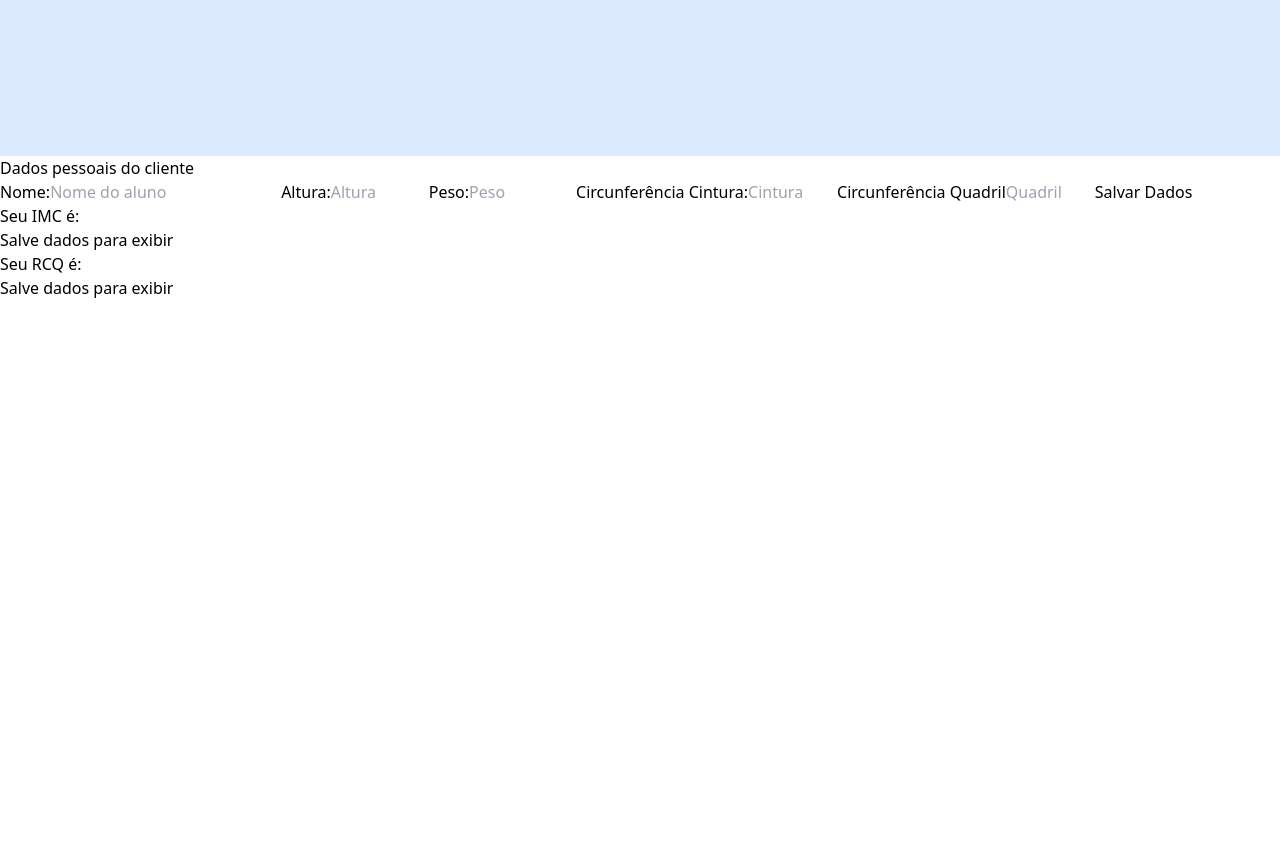
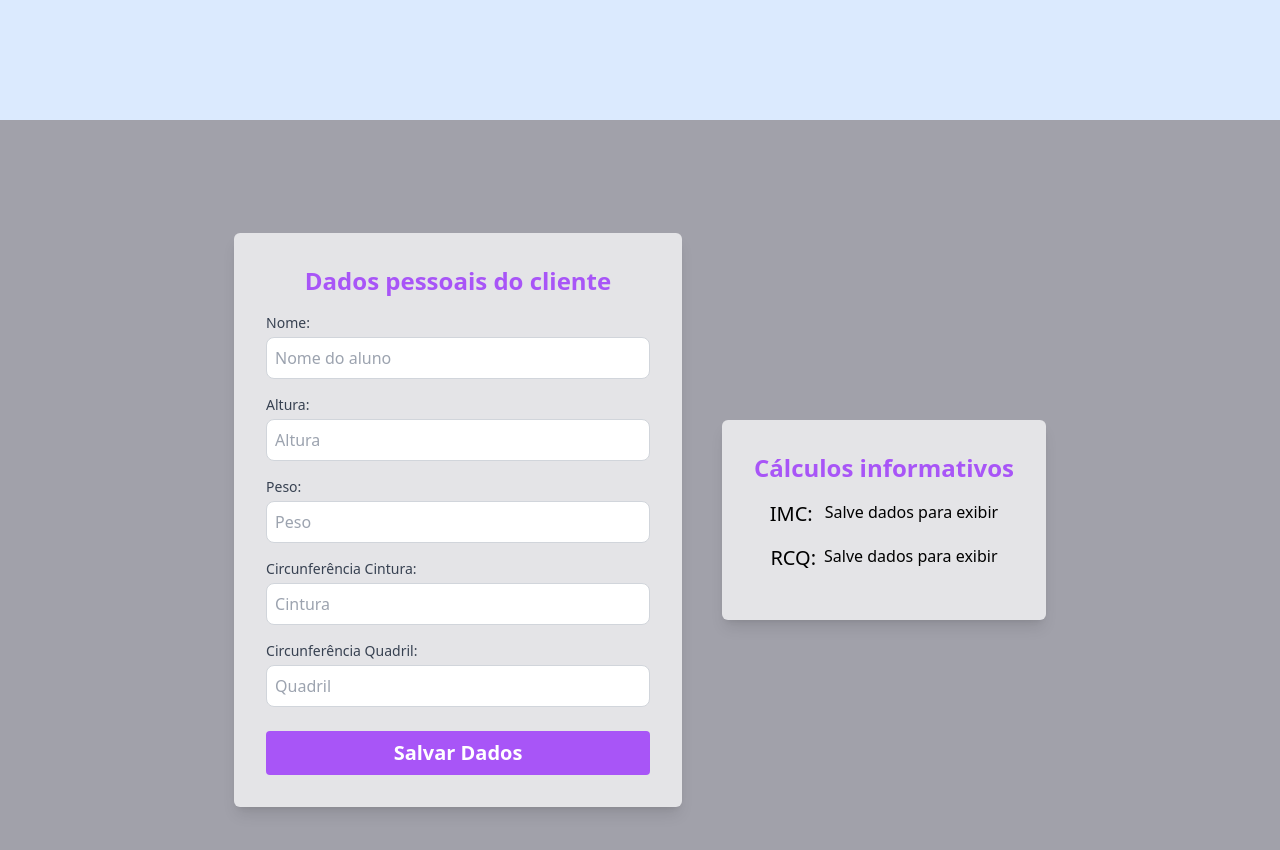
Before and after one commit to alissonsuassuna/app-academia-front, a React (Vite) app in the folder Front-End/: page / in a window 1280 px wide. Shown: the part 680-1530 px from the top of the page. Before the commit the page ends 980 px from the top, so only its background shows below. Built offline with nearby package versions, Linux system fonts and the light colour scheme.

Commit message:
pastas pages e components +  estilo no PersonalDataForm

```diff
--- a/Front-End/src/App.jsx
+++ b/Front-End/src/App.jsx
@@ -1,12 +1,14 @@
 import { useState } from 'react'
-import UserDataForm from './components/UserDataForm'
-import PersonalDataForm from './components/PersonalDataForm'
+import UserDataForm from './pages/UserDataForm'
+import PersonalDataForm from './pages/PersonalDataForm'
+import PageTest from './pages/PageTest'
+
 
 function App() {
 
   return (
     <>
-      <h1 className="text-3xl">Jesus te ama</h1>
+      {/* <h1 className="text-3xl">Jesus te ama</h1> */}
       <UserDataForm/>
       <PersonalDataForm />
     </>
--- /dev/null
+++ b/Front-End/src/components/CenterContainer.jsx
@@ -0,0 +1,13 @@
+
+function CenterContainer({children, title} ){
+    return (
+        <div className="min-h-screen bg-zinc-400 flex items-center justify-center p-5 min-w-0.5">
+          <div className="bg-zinc-200 p-8 rounded-md shadow-lg w-auto">
+            <h1 className="text-2xl font-bold text-center text-purple-500">{title}</h1>
+            {children}
+          </div>
+        </div>
+      );
+};
+
+export default CenterContainer
--- /dev/null
+++ b/Front-End/src/components/InputPattern.jsx
@@ -0,0 +1,13 @@
+function InputPattern ({label, ...rest}){
+    return(
+        <div className="mt-4">
+        <label className="block text-sm font-medium text-gray-700">{label}</label>
+        <input
+          {...rest}
+          className="mt-1 p-2 w-full border border-gray-300 rounded-lg"
+        />
+      </div>
+    )
+}
+
+export default InputPattern
--- a/Front-End/src/components/PersonalDataForm.jsx
+++ /dev/null
@@ -1,110 +0,0 @@
-import React, { useState } from "react";
-
-function PersonalDataForm() {
-
-    const [formDate, setFormDate] = useState({
-        name: '',
-        height: '',
-        weight: '',
-        cc:'',
-        cq:''
-    })
-
-    // Definições de medidas e cálculos
-    const [imc, setImc] = useState(null)
-    const [rcq, setRcq] = useState(null)
-
-    const imcCalc = (weight, height) => {
-        return weight/(height*height)
-    }
-    const rcqCalc = (cc, cq)=>{
-        return cc/cq
-    }
-
-    // Alterações no preenchimento de variáveis
-    const mudou = (event) => {
-        setFormDate({ ...formDate, [event.target.name]: event.target.value})
-
-        //Apaga o valores durante a edição
-        setImc(null)
-        setRcq(null)
-        console.log(event.target.type)
-    }
-
-
-    const testeForm = (event) => {
-        event.preventDefault()
-        console.log(formDate)
-        setImc(imcCalc(formDate.weight, formDate.height))
-        setRcq(rcqCalc(formDate.cc, formDate.cq))
-    }
-
-    return (
-        <section>
-            <h1> Dados pessoais do cliente</h1>
-
-            <form onSubmit={testeForm}>
-                <label>Nome:</label>
-                <input type="text"
-                    name="name"
-                    onChange={mudou}
-                    value={formDate.name}
-                    placeholder="Nome do aluno"/>
-
-                <label>Altura:</label>
-                <input type="number"
-                    max="3"
-                    step="0.01"
-                    min="0"
-                    name="height"
-                    onChange={mudou}
-                    value={formDate.height}
-                    placeholder="Altura"
-                />
-                <label>Peso:</label>
-                <input type="number"
-                    max="300"
-                    step="0.1"
-                    min="0"
-                    name="weight"
-                    onChange={mudou}
-                    value={formDate.weight}
-                    placeholder="Peso"
-                />
-                <label>Circunferência Cintura:</label>
-                <input type="number"
-                    max="200"
-                    step="1"
-                    min="10"
-                    name="cc"
-                    onChange={mudou}
-                    value={formDate.cc}
-                    placeholder="Cintura"
-                />
-                <label>Circunferência Quadril</label>
-                <input type="number"
-                    max="200"
-                    step="1"
-                    min="20"
-                    name="cq"
-                    onChange={mudou}
-                    value={formDate.cq}
-                    placeholder="Quadril"
-                />
-                <button type="submit">Salvar Dados</button>
-            </form>
-
-            {/* Resultado */}
-            <div>
-                <h2> Seu IMC é:</h2>
-                <p>{imc?imc.toFixed(2):"Salve dados para exibir"}</p>
-            </div>
-            <div>
-                <h2> Seu RCQ é:</h2>
-                <p>{rcq?rcq.toFixed(2):"Salve dados para exibir"}</p>
-            </div>
-        </section>
-    )
-}
-
-export default PersonalDataForm
--- /dev/null
+++ b/Front-End/src/pages/PageTest.jsx
@@ -0,0 +1,17 @@
+import React from "react";
+import CenterContainer from "../components/CenterContainer";
+import InputPattern from "../components/InputPattern";
+
+function PageTest ( ){
+    return(
+        <CenterContainer title={"Cadastro de Clientes"}>
+            <InputPattern
+             label="Input Basics"
+             type="number"
+             placeholder="Coloque um número"
+            />
+        </CenterContainer>
+    )
+}
+
+export default PageTest
--- /dev/null
+++ b/Front-End/src/pages/PersonalDataForm.jsx
@@ -0,0 +1,133 @@
+import React, { useState } from "react";
+import CenterContainer from '../components/CenterContainer'
+import InputPattern from "../components/InputPattern";
+
+function PersonalDataForm() {
+
+    const [formDate, setFormDate] = useState({
+        name: '',
+        height: '',
+        weight: '',
+        cc:'',
+        cq:''
+    })
+
+    // Definições de medidas e cálculos
+    const [imc, setImc] = useState(null)
+    const [rcq, setRcq] = useState(null)
+
+    const imcCalc = (weight, height) => {
+        return weight/(height*height)
+    }
+    const rcqCalc = (cc, cq)=>{
+        return cc/cq
+    }
+
+    // Alterações no preenchimento de variáveis
+    const mudou = (event) => {
+        setFormDate({ ...formDate, [event.target.name]: event.target.value})
+
+        //Apaga o valores durante a edição
+        setImc(null)
+        setRcq(null)
+        console.log(event.target.type)
+    }
+
+
+    const testeForm = (event) => {
+        event.preventDefault()
+        console.log(formDate)
+        setImc(imcCalc(formDate.weight, formDate.height))
+        setRcq(rcqCalc(formDate.cc, formDate.cq))
+    }
+
+    return (
+        <div className="min-h-screen bg-zinc-400 flex items-center justify-center">
+            <div className="flex w-max">
+                <CenterContainer title="Dados pessoais do cliente">
+                <form onSubmit={testeForm}>
+                <InputPattern
+                    label="Nome:"
+                    type="text"
+                    name="name"
+                    onChange={mudou}
+                    value={formDate.name}
+                    placeholder="Nome do aluno"
+                />
+                <InputPattern
+                    label="Altura:"
+                    type="number"
+                    max="3"
+                    step="0.01"
+                    min="0"
+                    name="height"
+                    onChange={mudou}
+                    value={formDate.height}
+                    placeholder="Altura"
+                />
+                <InputPattern
+                    label="Peso:"
+                    type="number"
+                    max="300"
+                    step="0.1"
+                    min="0"
+                    name="weight"
+                    onChange={mudou}
+                    value={formDate.weight}
+                    placeholder="Peso"
+                />
+                <InputPattern
+                    label="Circunferência Cintura:"
+                    type="number"
+                    max="200"
+                    step="1"
+                    min="10"
+                    name="cc"
+                    onChange={mudou}
+                    value={formDate.cc}
+                    placeholder="Cintura"
+                />
+                <InputPattern
+                    label="Circunferência Quadril:"
+                    type="number"
+                    max="200"
+                    step="1"
+                    min="20"
+                    name="cq"
+                    onChange={mudou}
+                    value={formDate.cq}
+                    placeholder="Quadril"
+                />
+                    <button type="submit"
+                    className="bg-purple-500 text-white py-2 px-4 rounded mt-6 w-96 text-xl font-semibold">
+                        Salvar Dados
+                    </button>
+                </form>
+                </CenterContainer>
+                <CenterContainer title="Cálculos informativos ">
+                <div className="flex flex-col py-4 gap-4">
+                    <div className="flex gap-3 justify-center">
+                        <h2 className="text-xl">IMC:</h2>
+                        <p className="text-md">
+                            {imc?imc.toFixed(2):"Salve dados para exibir"}
+                        </p>
+                    </div>
+                    <div className="flex gap-2 justify-center">
+                        <h2 className="text-xl">RCQ:</h2>
+                        <p className="text-md">
+                            {rcq?rcq.toFixed(2):"Salve dados para exibir"}
+                        </p>
+                    </div>
+                </div>
+                </CenterContainer>
+            </div>
+        </div>
+
+
+
+
+
+    )
+}
+
+export default PersonalDataForm
```
Also changed, not shown: Front-End/src/pages/UserDataForm.jsx (renamed from Front-End/src/components/UserDataForm.jsx), Front-End/src/pages/teste.js (renamed from Front-End/src/components/teste.js).
